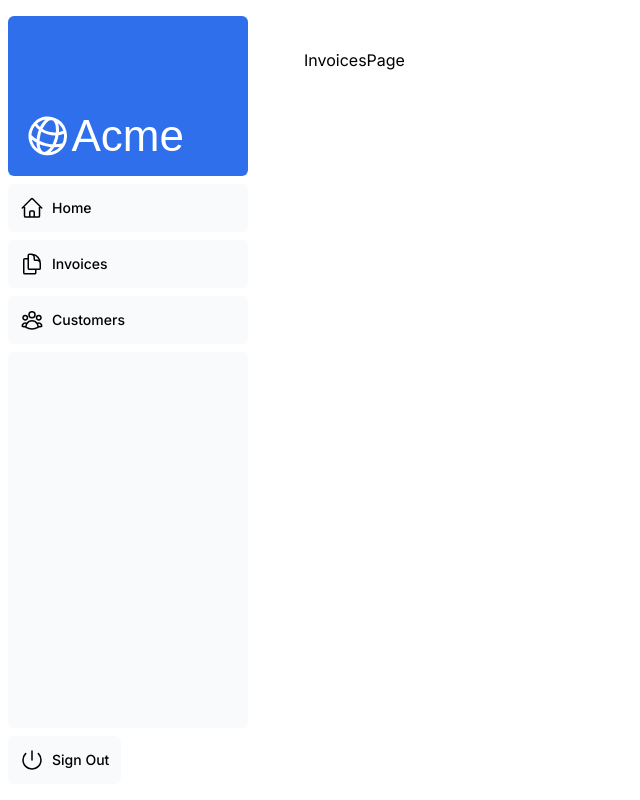
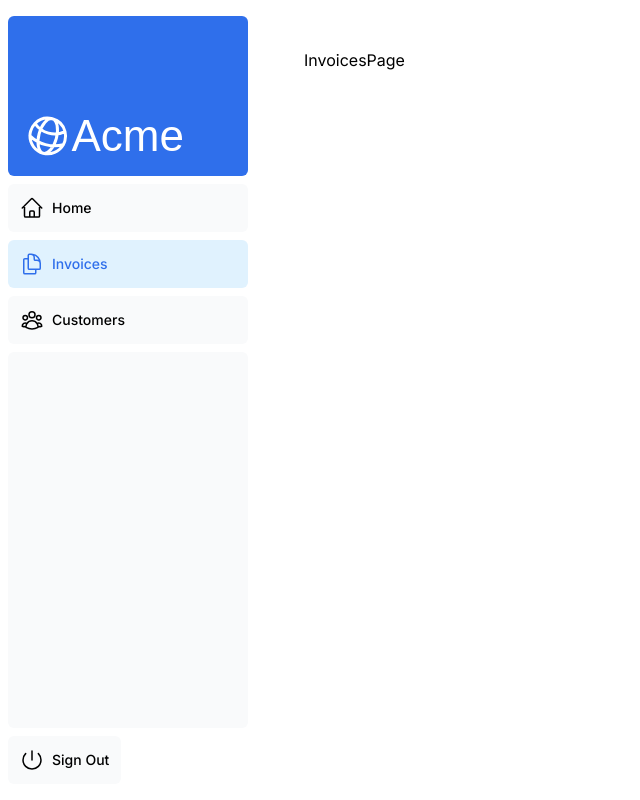
Before and after one commit to cyfyifanchen/Dashboard, a Next.js app: page /dashboard/invoices in a window 1280 px wide. Shown: the whole page, without its empty margins (0-640 px from the left). Built offline with nearby package versions, Linux system fonts and the light colour scheme; a web font is replaced by a local one.

Commit message:
add hightlink

```diff
--- a/app/ui/dashboard/nav-links.tsx
+++ b/app/ui/dashboard/nav-links.tsx
@@ -1,9 +1,12 @@
+'use client'
 import {
   UserGroupIcon,
   HomeIcon,
   DocumentDuplicateIcon,
 } from '@heroicons/react/24/outline'
 import Link from 'next/link'
+import { usePathname } from 'next/navigation'
+import clsx from 'clsx'
 // Map of links to display in the side navigation.
 // Depending on the size of the application, this would be stored in a database.
 const links = [
@@ -17,6 +20,8 @@
 ]
 
 export default function NavLinks() {
+  const pathname = usePathname()
+
   return (
     <>
       {links.map((link) => {
@@ -25,7 +30,12 @@
           <Link
             key={link.name}
             href={link.href}
-            className="flex h-[48px] grow items-center justify-center gap-2 rounded-md bg-gray-50 p-3 text-sm font-medium hover:bg-sky-100 hover:text-blue-600 md:flex-none md:justify-start md:p-2 md:px-3"
+            className={clsx(
+              'flex h-[48px] grow items-center justify-center gap-2 rounded-md bg-gray-50 p-3 text-sm font-medium hover:bg-sky-100 hover:text-blue-600 md:flex-none md:justify-start md:p-2 md:px-3',
+              {
+                'bg-sky-100 text-blue-600': pathname === link.href,
+              }
+            )}
           >
             <LinkIcon className="w-6" />
             <p className="hidden md:block">{link.name}</p>
```
